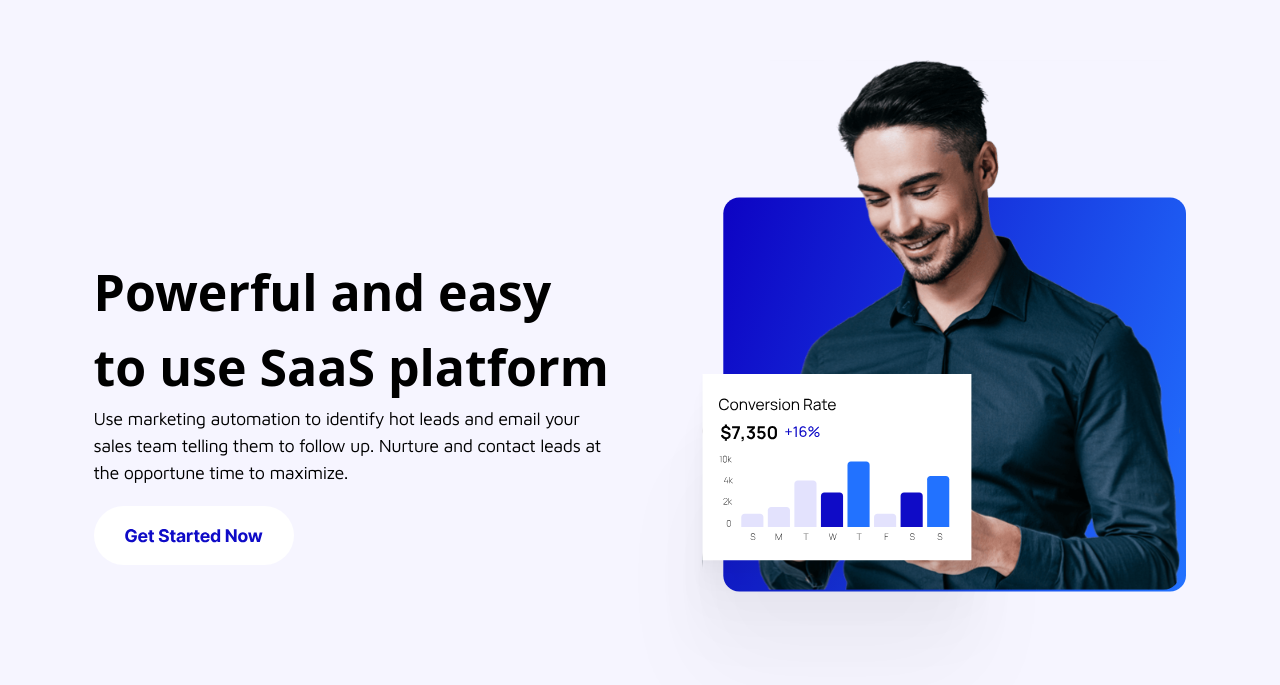
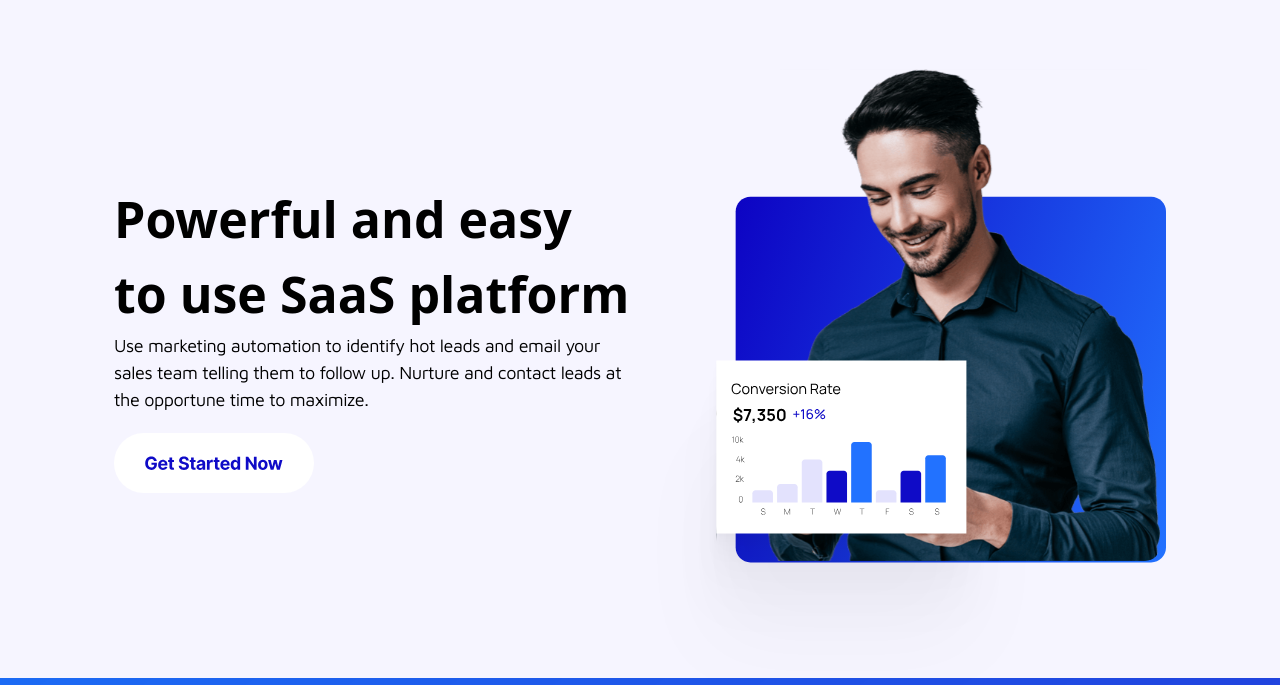
Before and after one commit to TerranKartikTellus/myp, a Next.js app: page / in a window 1280 px wide. Shown: the part 2375-3060 px from the top of the page. Built offline with nearby package versions, Linux system fonts and the light colour scheme.

Commit message:
minor fix

```diff
--- a/components/6. getStarted.js
+++ b/components/6. getStarted.js
@@ -2,13 +2,13 @@ import Link from "next/link";
 
 export default function GetStarted(){
   return(
-    <div className="flex flex-row items-center justify-center space-x-1 bg-[#F6F5FF] h-[825px]">
+    <div className="flex flex-row items-center justify-center space-x-1 bg-[#F6F5FF] h-[680px]">
       <div>
         <h1 className="text-[50px] font-bold font-sans w-[516px]">Powerful and easy to use SaaS platform</h1>
         <h3 className="w-[512px] text-[18px] font-medium tracking-tight">Use marketing automation to identify hot leads and email your sales team telling them to follow up. Nurture and contact leads at the opportune time to maximize.</h3>
-        <Link href="/"><a className="h-5/6 mt-5 bg-red-400"><img className="w-[200px] mt-5 hover:hue-rotate-60 transition-all duration-150 ease-in-out" src="/svg/ico/getStartedNow.svg"></img></a></Link>
+        <Link href="/"><a className="h-5/6 mt-5 bg-red400"><img className="w-[200px] mt-5 hover:hue-rotate-60 transition-all duration-150 ease-in-out" src="/svg/ico/getStartedNow.svg"></img></a></Link>
       </div>
-      <div className="my-auto flex flex-col items-center justify-center"><img className="my-auto bgred-400 h-[700px]" src="/svg/conversion.svg"></img></div>
+      <div className="my-auto flex flex-col items-center justify-center bg-red300"><img className="translate-y-14 my-auto bgred-400 h-[650px]" src="/svg/conversion.svg"></img></div>
     </div>
   );
 }
```
